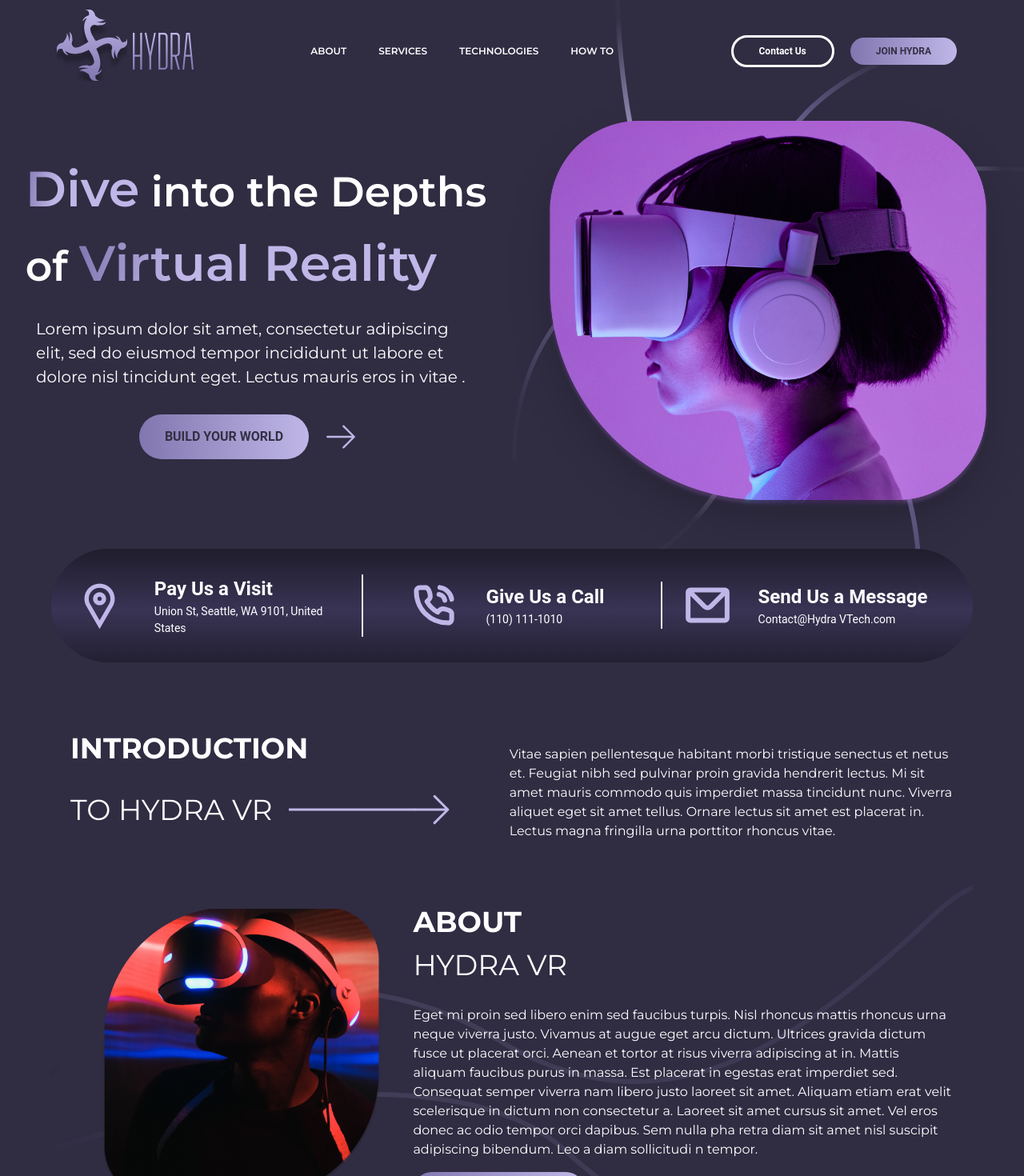
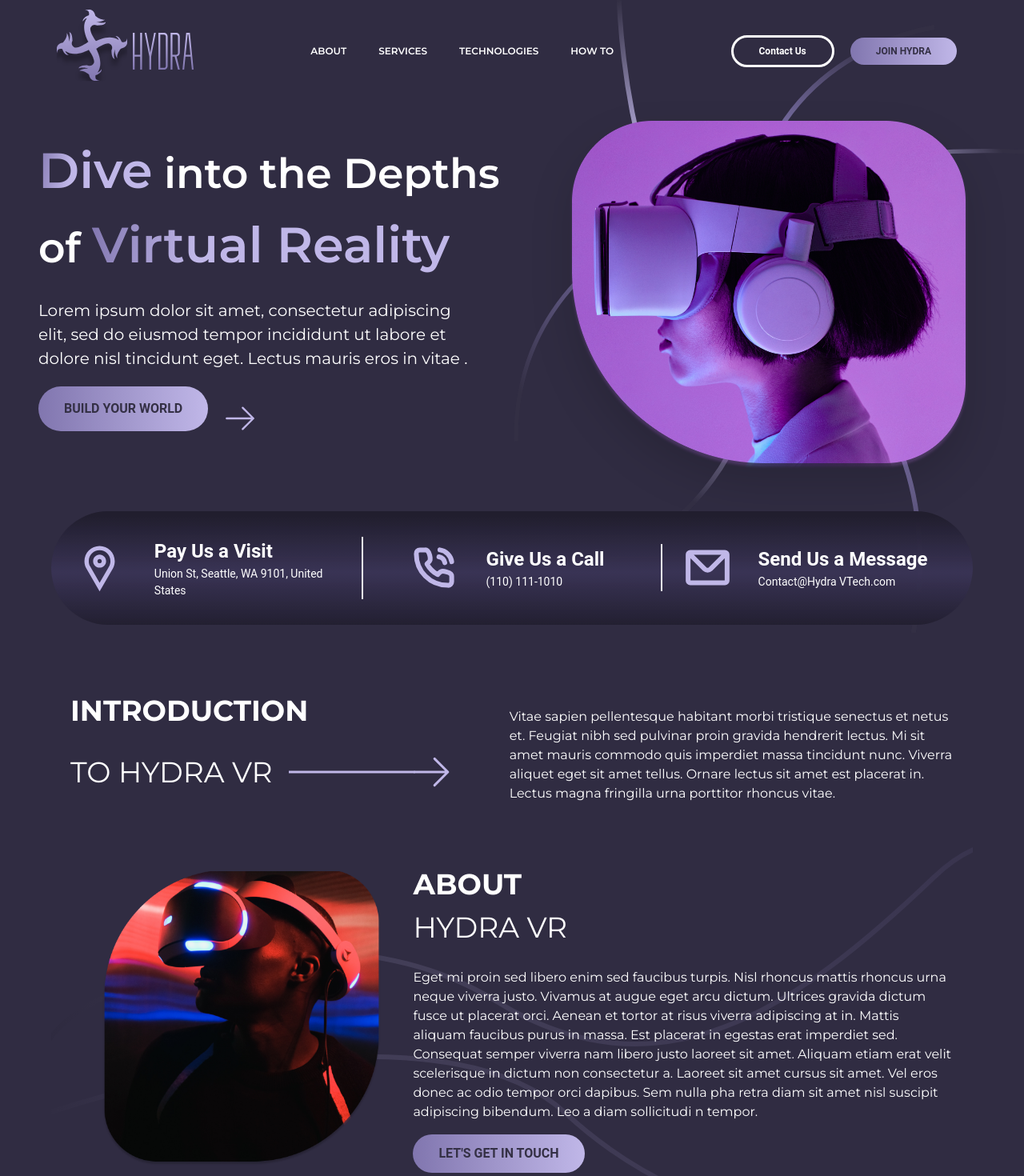
Before and after one commit to Shinvitiya/HYDRA-VR, a React (Vite) app: page / in a window 1280 px wide. Shown: the top 1470 px of the page at 80% size. Built offline with nearby package versions, Linux system fonts and the light colour scheme.

Commit message:
Ready to Deploy

```diff
--- a/src/App.jsx
+++ b/src/App.jsx
@@ -1,5 +1,5 @@
 import React, {useEffect, useState} from 'react'
-import {About, Cards, ContactInfo, Form, Hero, Introduction, Navbar, Paragraph, Testimonials, Preloader, Footer
+import {About, Cards, ContactInfo, Form, Hero, HowTo, Navbar, Paragraph, Technologies, Preloader, Footer
 } from "./components/components"
 import { introduction, build, howWeBuild } from './constants/constants'
 const App = () => {
@@ -9,7 +9,7 @@ const App = () => {
     setLoading(true)
     setTimeout(() =>{
       setLoading(false)
-    }, 5000)
+    }, 100)
   }, [])
 
   // Renders website after displaying preloader
@@ -53,15 +53,17 @@ const App = () => {
           />
           <Cards />
 
-          <Testimonials />
+          <Technologies />
 
-          <Paragraph
+          {/* Coming Soon */}
+
+          {/* <Paragraph
            key={howWeBuild.id}
            id = {howWeBuild.id}
            heading={howWeBuild.heading}
            subHeading={howWeBuild.subHeading}
            description={howWeBuild.description}
-          />
+          /> */}
 
 
           <Footer />
--- a/src/components/About.jsx
+++ b/src/components/About.jsx
@@ -1,6 +1,5 @@
 import React from 'react';
 import { mask02 } from '../assets/images';
-import Button from './Button';
 
 const About = () => {
   return (
@@ -15,8 +14,12 @@ const About = () => {
           <p className="text-white font-montserrat text-[16px] sm:mt-6 mt-3">
           Eget mi proin sed libero enim sed faucibus turpis. Nisl rhoncus mattis rhoncus urna neque viverra justo. Vivamus at augue eget arcu dictum. Ultrices gravida dictum fusce ut placerat orci. Aenean et tortor at risus viverra adipiscing at in. Mattis aliquam faucibus purus in massa. Est placerat in egestas erat imperdiet sed. Consequat semper viverra nam libero justo laoreet sit amet. Aliquam etiam erat velit scelerisque in dictum non consectetur a. Laoreet sit amet cursus sit amet. Vel eros donec ac odio tempor orci dapibus. Sem nulla pha retra diam sit amet nisl suscipit adipiscing bibendum. Leo a diam sollicitudi n tempor.
           </p>
-          <button className="sm:flex button-gradient text-[16px] font-bold py-3 px-8 rounded-full text-color mt-4 sm:self-start self-center" >LET'S GET IN TOUCH
+          <form action="https://www.w3.org/Provider/Style/dummy.html" target="_blank">
+          <button className="sm:flex button-gradient text-[16px] font-bold py-3 px-8
+          rounded-full text-color mt-4 sm:self-start self-center" >LET'S GET IN TOUCH
           </button>
+          </form>
+
         </div>
       </div>
     </section>
--- a/src/components/Banner.jsx
+++ b/src/components/Banner.jsx
@@ -10,7 +10,7 @@ const Banner = () => {
 
       <p className="text-white sm:text-[36px] text-[24px] font-montserrat">{banner.subHeading}</p>
 
-      <div className="button-gradient rounded-full absolute sm:bottom-2 bottom-6">
+      <div className="button-gradient rounded-full absolute sm:bottom-2 bottom-6 animate-bounce">
         <img src={chevron} className="ss:w-[50px] w-[23px]"/>
       </div>
 
--- a/src/components/Hero.jsx
+++ b/src/components/Hero.jsx
@@ -3,23 +3,31 @@ import { mask01, smallArrow, vector1, vector2, vector3} from '../assets/images';
 
 const Hero = () => {
   return (
-    <section id="home" className="flex md:flex-row flex-col item-center justify-center" >
-      <div className="flex-1 flex justify-center items-center flex-col xl:px0 sm:px16 px-6 z-[2] order-2 md:order-1">
+    <section id="home" className="flex md:flex-row flex-col item-center justify-center ml-7" >
+      <div className="flex-1 flex justify-center items-start flex-col xl:px0 sm:px16 px-3 z-[2]
+       order-2 sm:order-1">
 
-        <div className="flex flex-row items-center py-[6px] mb-2">
-          <p className="text-white ss:text-[52px] text-[38px] font-montserrat font-semibold"> <span className="text-gradient ss:text-[62px] text-[45px]">Dive</span> into the Depths <br className="hidden sm:block" /> of <span className="text-gradient ss:text-[62px] text-[45px]">Virtual Reality</span></p>
+        <div className="flex flex-row  py-[6px] mb-2 justify-center ml-2">
+          <p className="text-white ss:text-[52px] text-[38px] font-montserrat font-semibold">
+           <span className="text-gradient ss:text-[62px] text-[45px]">Dive</span> into the Depths
+           <br className="hidden sm:block" /> of <span className="text-gradient ss:text-[62px] text-[45px]">Virtual Reality</span></p>
         </div>
 
-        <div className="flex flex-row items-center py-[6px] mb-2">
+        <div className="flex flex-row py-[6px] mb-2 ml-2">
           <p className="sm:flex hidden text-left text-[20px] text-white font-montserrat max-w-[550px]">
-            Lorem ipsum dolor sit amet, consectetur adipiscing elit, sed do eiusmod tempor incididunt ut labore et dolore nisl tincidunt eget. Lectus mauris eros in vitae .
+            Lorem ipsum dolor sit amet, consectetur adipiscing elit, sed do eiusmod tempor
+             incididunt ut labore et dolore nisl tincidunt eget. Lectus mauris eros in vitae .
           </p>
         </div>
 
-        <div className="flex flex-row items-center py-[6px] mb-2">
+        <div className="flex flex-row items-start justify-start py-[6px] mb-2 ml-2">
           <div className="flex flex-col">
-          <button className="sm:flex button-gradient text-[16px] font-bold py-4 px-8 rounded-full text-color" >BUILD YOUR WORLD
+          <form action="https://www.w3.org/Provider/Style/dummy.html" target="_blank">
+            <button className="sm:flex button-gradient text-[16px] font-bold py-4 px-8 rounded-full
+            text-color" >BUILD YOUR WORLD
           </button>
+          </form>
+
 
           </div>
 
@@ -33,11 +41,11 @@ const Hero = () => {
       </div>
 
 {/* -----------------HeroImage----------------------------------------------------------- */}
-      <div className="flex-1 flex justify-center items-center flex-col xl:px0 sm:px16 px-6 relative order-1 md:order-2">
-        <img src={vector1} className=" absolute z-[0]" alt="vector-line"/>
-        <img src={vector2} className=" absolute z-[0]" alt="vector-line"/>
-        <img src={vector3} className=" absolute z-[0]" alt="vector-line"/>
-        <img src={mask01} className="md:w-[554px] w-[100vw] drop-shadow-2xl my-6 z-[0] "/>
+      <div className="flex-1 flex justify-center items-center flex-col xl:px0 sm:px16 px-6 relative order-1 sm:order-2">
+        <img src={vector1} className=" absolute z-[0] animate-pulse" alt="vector-line"/>
+        <img src={vector2} className=" absolute z-[0] animate-pulse" alt="vector-line"/>
+        <img src={vector3} className=" absolute z-[0] animate-pulse" alt="vector-line"/>
+        <img src={mask01} className="sm:w-[500px] w-[100vw] drop-shadow-2xl my-6 z-[0] "/>
 
 
       </div>
--- /dev/null
+++ b/src/components/HowTo.jsx
@@ -0,0 +1,9 @@
+import React from 'react'
+
+const HowTo = () => {
+  return (
+    <section></section>
+  )
+}
+
+export default HowTo
--- a/src/components/Introduction.jsx
+++ /dev/null
@@ -1,9 +0,0 @@
-import React from 'react'
-
-const Introduction = () => {
-  return (
-    <div>Introduction</div>
-  )
-}
-
-export default Introduction
--- a/src/components/Navbar.jsx
+++ b/src/components/Navbar.jsx
@@ -13,30 +13,33 @@ const Navbar = () => {
         {navLinks.map((nav, index)=>(
           <li
           key={nav.id}
-          className = {`font-montserrat font-semibold cursor-pointer text-[12px] ${index === navLinks.length -1? 'mr-0' : 'mr-10'} text-white`}
+          className = {`font-montserrat font-semibold cursor-pointer text-[12px]
+           ${index === navLinks.length -1? 'mr-0' : 'mr-10'} text-white`}
           >
             <a href= {`#${nav.id}` }>{nav.title}</a>
           </li>
         ))}
       </ul>
 
-      <button className="md:flex hidden border-solid border-white border-[3px] text-white rounded-full text-[12px] font-bold py-2 px-8 z-[2]">
+      <button className="md:flex hidden border-solid border-white border-[3px] text-white rounded-full
+       text-[12px] font-bold py-2 px-8 z-[2]">
         Contact Us
       </button>
       <Button text="JOIN HYDRA"/>
 
-      <div className="sm:hidden flex flex-1 justify-end items-center ">
+      <div className="sm:hidden flex flex-1 justify-end items-center">
           <img src={hamburger}  alt="menu"
             className="w-[28px] h-[28px] object-contain z-[2]"
             onClick = {() =>setToggle((prev) =>(!prev))}
           />
 
-          <div className={ `${ toggle ? "flex" : "hidden"} p-6 absolute top-20 right-0 mx-4 min-w-[140px] rounded-xl sidebar purple-gradient z-[2]`}>
+          <div className={ `${ toggle ? "flex" : "hidden"} p-6 absolute top-20 right-0 mx-4 min-w-[140px]
+           rounded-xl sidebar box-gradient z-[2]`}>
             <ul className="list-none flex flex-col justify-end items-center flex-1">
           {navLinks.map((nav, index)=>(
             <li
             key={nav.id}
-            className = "font-poppins font-normal cursor-pointer text-[16px] mb-4 text-white"
+            className = " font-bold font-montserrat cursor-pointer text-[16px] mb-4 text-white"
             >
               <a href= {`#${nav.id}` }>{nav.title}</a>
             </li>
--- a/src/components/Testimonials.jsx
+++ b/src/components/Technologies.jsx
@@ -1,10 +1,11 @@
 import React, {useState} from 'react'
 import { technologies } from '../constants/constants'
-import TestimonialCaraousel from './TestimonialCaraousel'
+import TechnologiesCarousel from './TechnologiesCarousel'
+// import { Technologies } from './components'
 
-const Testimonials = () => {
+const Technologies = () => {
   return (
-    <section className="flex md:flex-row flex-col item-center justify-center">
+    <section className="flex md:flex-row flex-col item-center justify-center" id="technologies">
       <div className="sm:flex hidden flex:col items-center">
         {technologies.map((technology) =>{
           return(
@@ -16,11 +17,11 @@ const Testimonials = () => {
       </div>
       <div className="sm:hidden flex flex:col items-center justify-center">
 
-        <TestimonialCaraousel />
+        <TechnologiesCarousel />
       </div>
 
     </section>
   )
 }
 
-export default Testimonials
+export default Technologies
--- a/src/components/TestimonialCaraousel.jsx
+++ b/src/components/TechnologiesCarousel.jsx
@@ -6,7 +6,7 @@ import { technologies } from '../constants/constants';
 
 {/* Caraousel for  testimonials on mobile view */}
 
-const TestimonialCaraousel = () => {
+const TechnologiesCarousel = () => {
   return (
     <div className="flex items-center flex-col">
       <Carousel className="rounded-xl items-center " prevArrow={({ handlePrev }) => (
@@ -52,4 +52,4 @@ const TestimonialCaraousel = () => {
   )
 }
 
-export default TestimonialCaraousel
+export default TechnologiesCarousel
--- a/src/constants/constants.js
+++ b/src/constants/constants.js
@@ -119,6 +119,30 @@ export const howWeBuild ={
   description: "Vitae sapien pellentesque habitant morbi tristique senectus et netus et. Feugiat nibh sed pulvinar proin gravida hendrerit lectus. Mi sit amet mauris commodo quis imperdiet massa tincidunt nunc. Viverra aliquet eget sit amet tellus. Ornare lectus sit amet est placerat in. Lectus magna fringilla urna porttitor rhoncus vitae."
 }
 
+export const howTo = [{
+  id: 1,
+  heading: "01",
+  subHeading: "3D Conception & Design"
+},
+{
+  id: 2,
+  heading: "02",
+  subHeading: "Interaction Design"
+},
+{
+  id: 3,
+  heading: "03",
+  subHeading: "VR World User Testing"
+},{
+  id: 4,
+  heading: "04",
+  subHeading: "Hydra VR Deploy"
+}
+]
+
+
+
+
 export const footerItems1 =[{
   id: "about",
   title: "ABOUT",
@@ -143,7 +167,7 @@ export const footerItems1 =[{
 {
   id: "join-hydra",
   title: "JOIN HYDRA",
-  url: "#join-hydra"
+  url: "https://www.w3.org/Provider/Style/dummy.html"
 },
 ]
 
```
Also changed, not shown: src/components/Footer.jsx (+13 -9 lines), src/components/components.js (+6 -5 lines).
